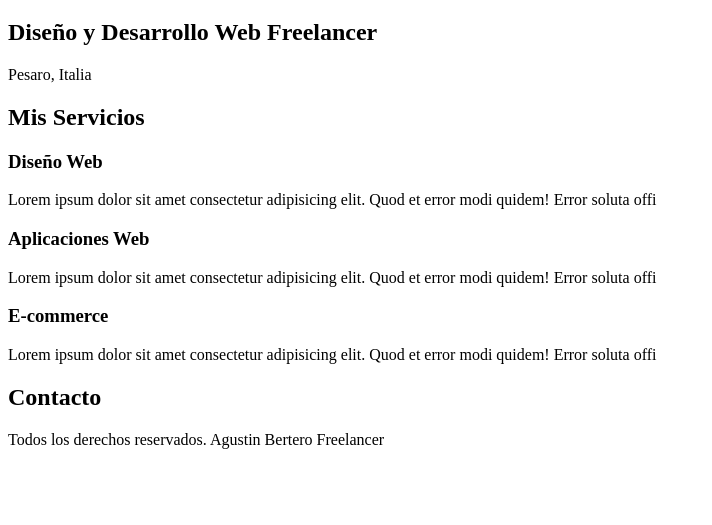
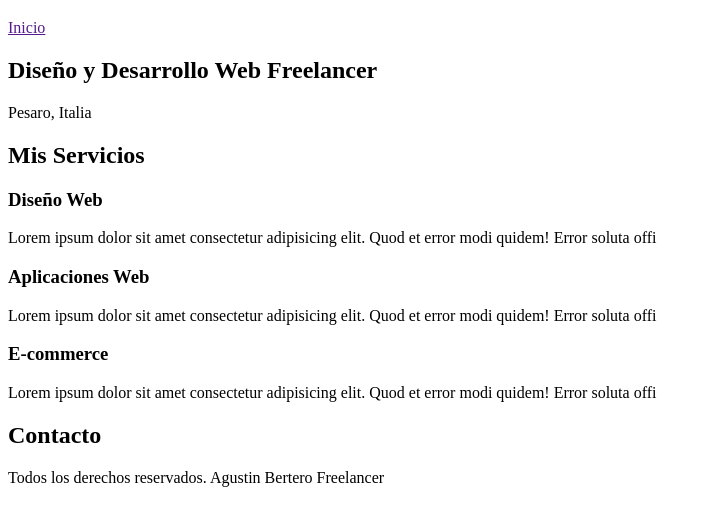
Before and after one commit to AgustinBertero/Presentation-Agustin-Bertero-Developer, a plain HTML site: page index.html in a window 1280 px wide. Shown: the part 61-586 px from the top of the page, without its empty margins (0-712 px from the left). Drawn offline with Linux system fonts and the light colour scheme.

Commit message:
Create the HTML estructure

```diff
--- a/index.html
+++ b/index.html
@@ -8,26 +8,49 @@
 </head>
 
 <body>
+    <header>
         <h1>Agustin Bertero Freelancer</h1>
+    </header>
 
+    <nav>
+        <a href="">Inicio</a>
+
+    </nav>
+
+    <section>
         <h2>Diseño y Desarrollo Web Freelancer</h2>
+        <p>Pesaro, Italia</p>
+    </section>
 
-    <p>Pesaro, Italia</p>
 
+    <main>
         <h2>Mis Servicios</h2>
 
+        <section>
             <h3>Diseño Web</h3>
             <p>Lorem ipsum dolor sit amet consectetur adipisicing elit. Quod et error modi quidem! Error soluta offi</p>
+        </section>
 
+        <section>
             <h3>Aplicaciones Web</h3>
             <p>Lorem ipsum dolor sit amet consectetur adipisicing elit. Quod et error modi quidem! Error soluta offi</p>
+        </section>
 
+        <section>
             <h3>E-commerce</h3>
             <p>Lorem ipsum dolor sit amet consectetur adipisicing elit. Quod et error modi quidem! Error soluta offi</p>
+        </section>
 
+    </main>
+
+    <section>
         <h2>Contacto</h2>
+    </section>
 
+
+    <footer>
         <p>Todos los derechos reservados. Agustin Bertero Freelancer</p>
+    </footer>
 
 </body>
 </html>
```
Lines whose indentation alone changed are shown as unchanged.
